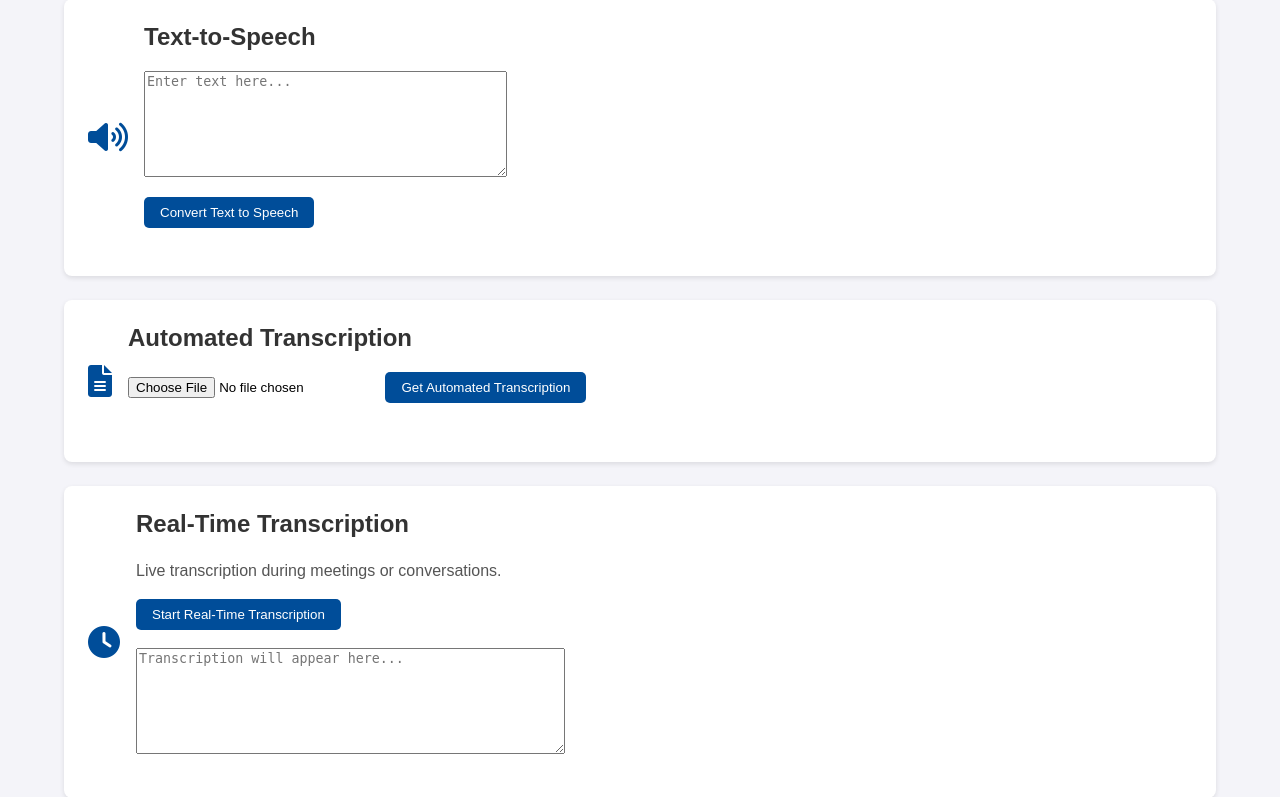
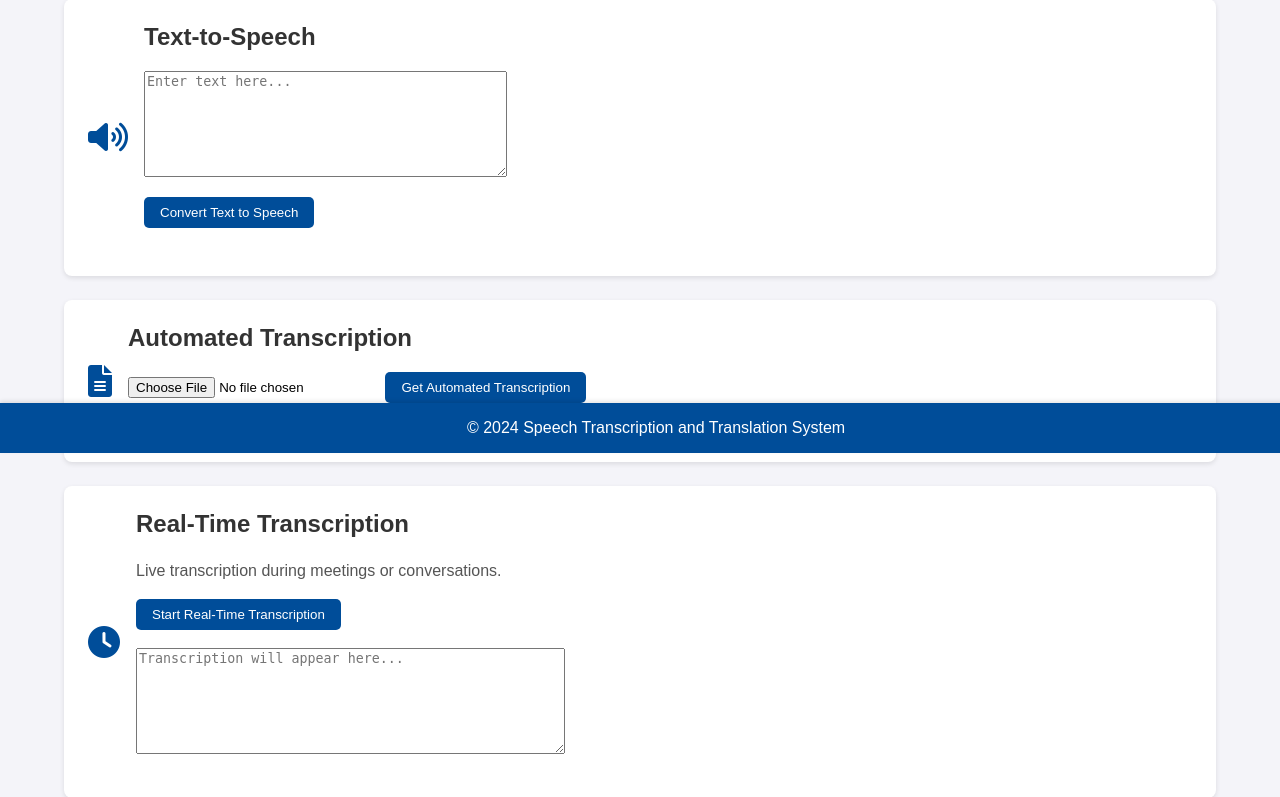
Before and after one commit to dharmendra-coder1/AI-Powered-Audio-Video-Processing-Web-Application-using-Flask, a Flask app: page / in a window 1280 px wide. Shown: the part 347-1144 px from the top of the page. Run offline with Flask 3, Linux system fonts and the light colour scheme.

Commit message:
index.html

```diff
--- a/templates/index.html
+++ b/templates/index.html
@@ -432,7 +432,9 @@
         }
     };
 </script>
-
+    <footer>
+        <p>&copy; 2024 Speech Transcription and Translation System</p>
+    </footer>
 
     <script>
         function startRealTimeTranscription() {
```
